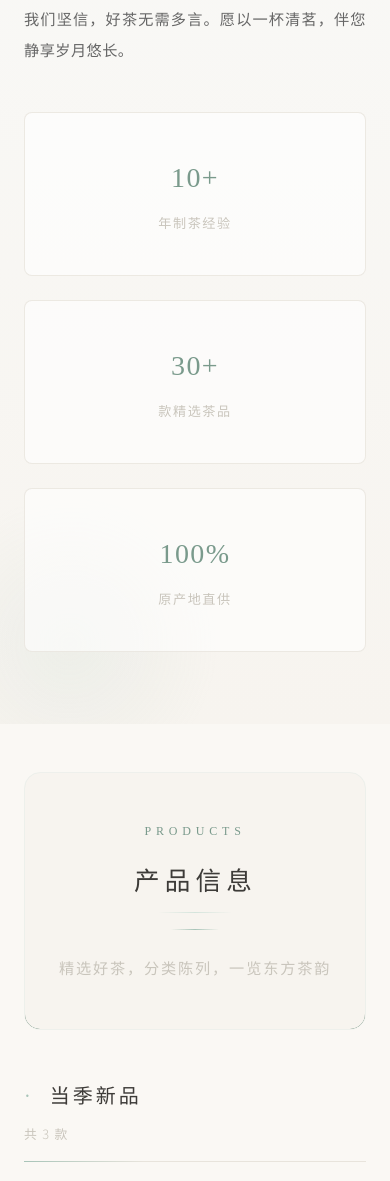
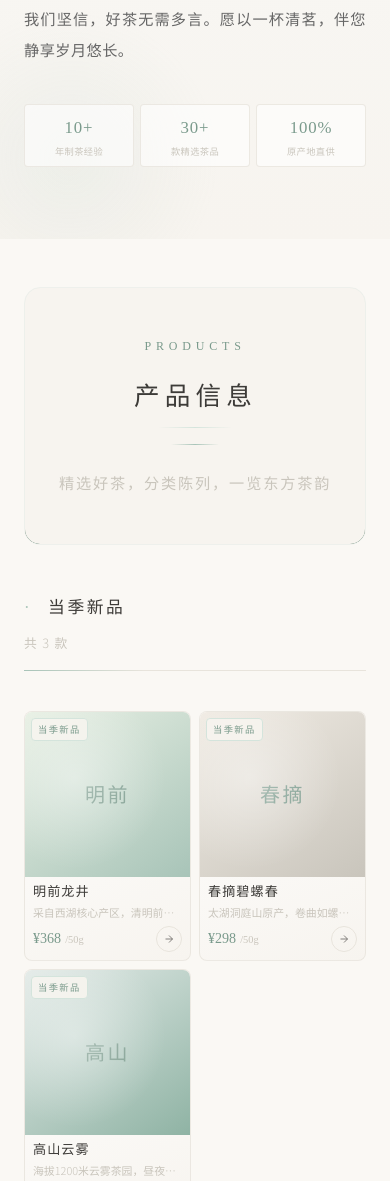
Before and after one commit to charlie4399828-cpu/changlong-web, a website: page index.html in a window 390 px wide. Shown: the part 2013-3194 px from the top of the page. Drawn offline with Linux system fonts and the light colour scheme; no server answers.

Commit message:
优化手机端：数据方块三列紧凑、商品双列展示

```diff
--- a/css/style.css
+++ b/css/style.css
@@ -2230,16 +2230,106 @@ ul { list-style: none; }
   }
 
   .about-features {
-    grid-template-columns: 1fr;
+    grid-template-columns: repeat(3, minmax(0, 1fr));
+    gap: 8px;
+    margin-top: var(--space-lg);
+  }
+
+  .about-feature {
+    padding: 10px 6px;
+    border-radius: var(--radius-sm);
+  }
+
+  .about-feature:hover {
+    transform: none;
+    box-shadow: none;
+  }
+
+  .about-feature-num {
+    font-size: 1.2rem;
+    margin-bottom: 2px;
+  }
+
+  .about-feature-text {
+    font-size: 0.65rem;
+    letter-spacing: 0.04em;
+    line-height: 1.35;
   }
 
   .about-image {
     aspect-ratio: 16/10;
   }
 
+  /* 商品双列（参照淘宝一排两个） */
   .product-grid {
-    grid-template-columns: 1fr;
-    gap: var(--space-md);
+    grid-template-columns: repeat(2, minmax(0, 1fr));
+    gap: 10px;
+  }
+
+  .product-card {
+    border-radius: var(--radius-md);
+  }
+
+  .product-card:hover {
+    transform: none;
+    box-shadow: none;
+    border-color: rgba(232, 228, 220, 0.8);
+  }
+
+  .product-card:active {
+    transform: scale(0.98);
+  }
+
+  .product-card-body {
+    padding: 8px 10px 10px;
+  }
+
+  .product-name {
+    font-size: 0.88rem;
+    margin-bottom: 4px;
+    display: -webkit-box;
+    -webkit-line-clamp: 2;
+    -webkit-box-orient: vertical;
+    overflow: hidden;
+    line-height: 1.35;
+  }
+
+  .product-desc {
+    font-size: 0.72rem;
+    margin-bottom: 6px;
+    -webkit-line-clamp: 2;
+    line-height: 1.4;
+  }
+
+  .product-price {
+    font-size: 0.95rem;
+  }
+
+  .product-price span {
+    font-size: 0.65rem;
+  }
+
+  .product-tag {
+    font-size: 0.58rem;
+    padding: 2px 6px;
+    top: 6px;
+    left: 6px;
+  }
+
+  .product-arrow {
+    width: 26px;
+    height: 26px;
+    flex-shrink: 0;
+  }
+
+  .product-arrow svg {
+    width: 12px;
+    height: 12px;
+  }
+
+  .tea-visual {
+    font-size: 1.25rem;
+    letter-spacing: 0.12em;
   }
 
   .category-header {
@@ -2283,4 +2373,61 @@ ul { list-style: none; }
   .section {
     padding: var(--space-xl) 0;
   }
-}
+
+  .about-features {
+    gap: 6px;
+  }
+
+  .about-feature {
+    padding: 8px 4px;
+  }
+
+  .about-feature-num {
+    font-size: 1.05rem;
+  }
+
+  .about-feature-text {
+    font-size: 0.58rem;
+  }
+
+  .product-grid {
+    gap: 8px;
+  }
+
+  .product-card-body {
+    padding: 6px 8px 8px;
+  }
+
+  .product-name {
+    font-size: 0.82rem;
+  }
+
+  .product-desc {
+    font-size: 0.68rem;
+    -webkit-line-clamp: 1;
+  }
+
+  .product-price {
+    font-size: 0.88rem;
+  }
+
+  .category-title {
+    font-size: 1.05rem;
+  }
+}
+
+/* 超窄屏（如 iPhone SE）保持双列但更紧凑 */
+@media (max-width: 360px) {
+  .about-feature-num {
+    font-size: 0.95rem;
+  }
+
+  .about-feature-text {
+    font-size: 0.52rem;
+  }
+
+  .product-name {
+    font-size: 0.78rem;
+    -webkit-line-clamp: 1;
+  }
+}
--- a/index.html
+++ b/index.html
@@ -5,7 +5,7 @@
   <meta name="viewport" content="width=device-width, initial-scale=1.0, maximum-scale=5.0">
   <meta name="description" content="昌隆茶业 — 新中式宋氏美学茶铺，素雅简约，温润东方">
   <title>昌隆茶业 — 宋韵茶香</title>
-  <link rel="stylesheet" href="css/style.css?v=2026061301">
+  <link rel="stylesheet" href="css/style.css?v=2026061404">
   <link rel="icon" href="assets/logo-icon.svg" type="image/svg+xml">
 </head>
 <body>
@@ -207,16 +207,16 @@
     </nav>
   </div>
 
-  <script src="site-config.js?v=2026061403"></script>
-  <script src="cloud-config.js?v=2026061403"></script>
-  <script src="js/products.js?v=2026061403"></script>
-  <script src="js/cms-storage.js?v=2026061403"></script>
-  <script src="js/cms-cloud.js?v=2026061403"></script>
-  <script src="js/cms.js?v=2026061403"></script>
-  <script src="js/cms-render.js?v=2026061403"></script>
-  <script src="js/spotlight.js?v=2026061403"></script>
-  <script src="js/site-qr.js?v=2026061403"></script>
-  <script src="js/main.js?v=2026061403"></script>
+  <script src="site-config.js?v=2026061404"></script>
+  <script src="cloud-config.js?v=2026061404"></script>
+  <script src="js/products.js?v=2026061404"></script>
+  <script src="js/cms-storage.js?v=2026061404"></script>
+  <script src="js/cms-cloud.js?v=2026061404"></script>
+  <script src="js/cms.js?v=2026061404"></script>
+  <script src="js/cms-render.js?v=2026061404"></script>
+  <script src="js/spotlight.js?v=2026061404"></script>
+  <script src="js/site-qr.js?v=2026061404"></script>
+  <script src="js/main.js?v=2026061404"></script>
   <script>
     if ('scrollRestoration' in history) history.scrollRestoration = 'manual';
   </script>
```
Also changed, not shown: card.html (+1 -1 lines), product.html (+1 -1 lines).
